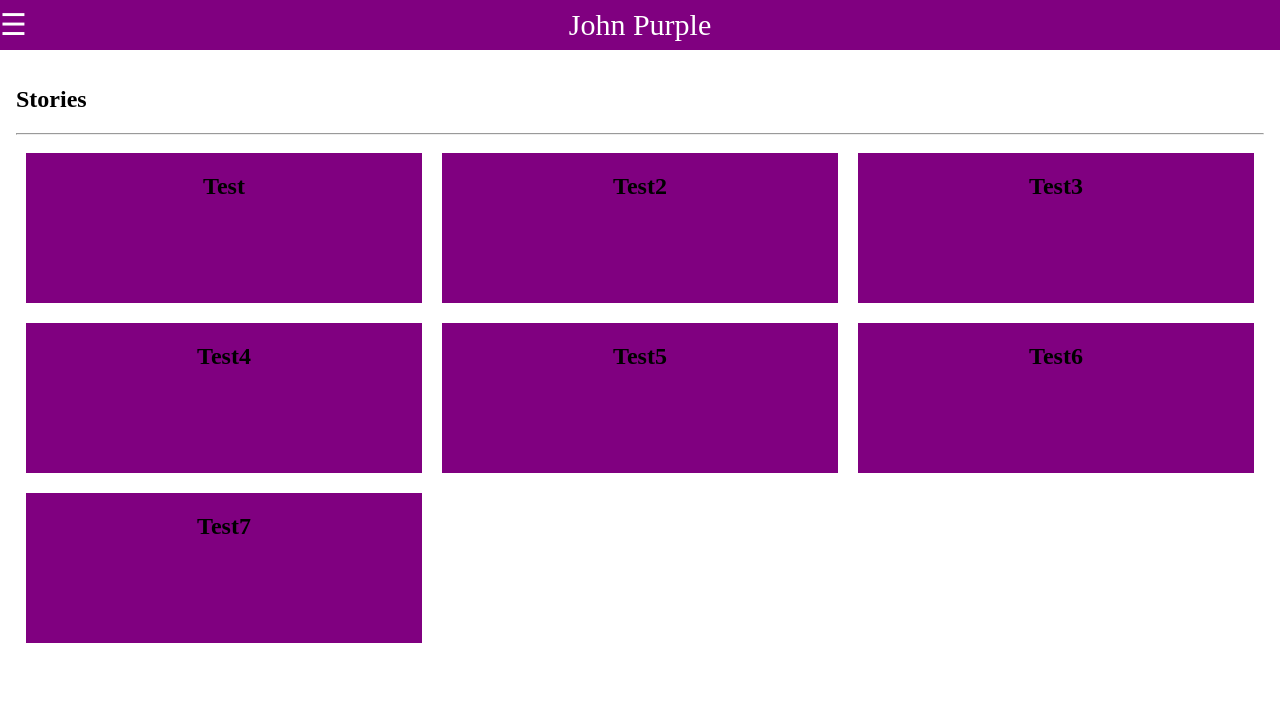
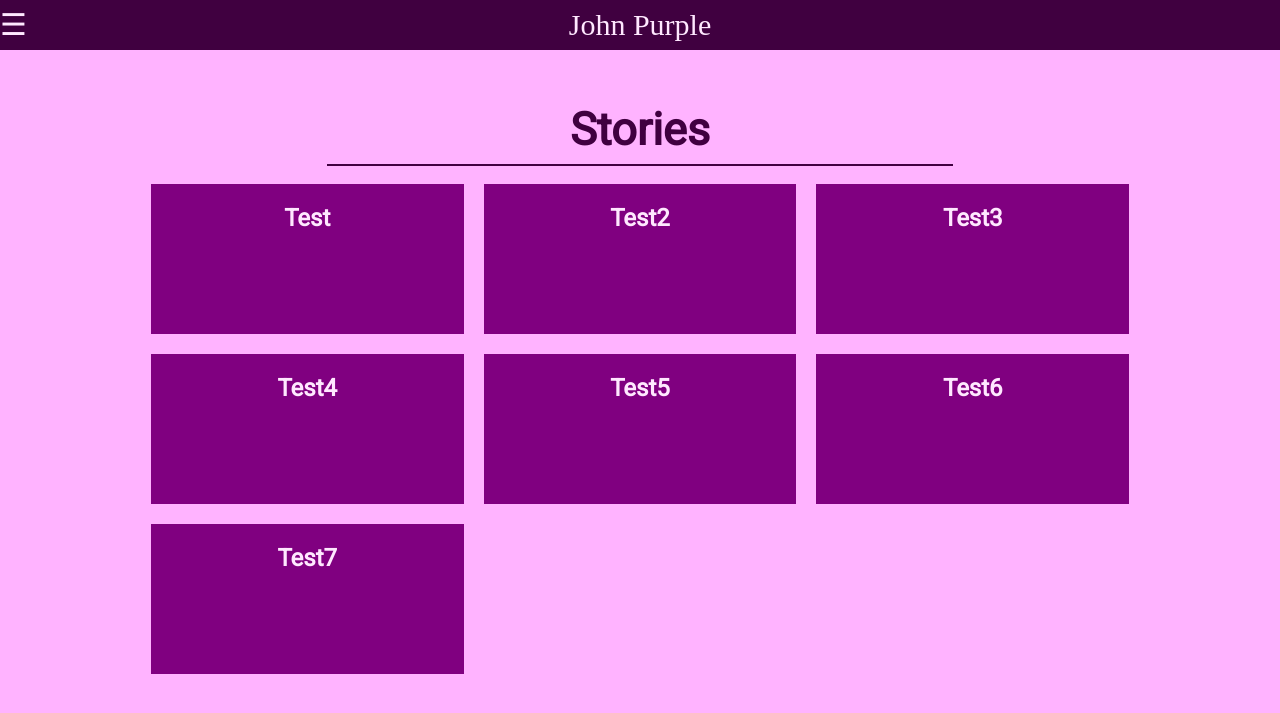
Before and after one commit to lbstrjhnsn/lbstrjhnsn.github.io, a Jekyll site: the page built from stories.html, in a window 1280 px wide. Shown: the top 713 px of the page. Built offline with Jekyll 4.4.1, drawn with Linux system fonts in a browser that asks for light colours; some web fonts are replaced.

Commit message:
styling changes

```diff
--- a/_sass/default.scss
+++ b/_sass/default.scss
@@ -1,17 +1,18 @@
 .container {
   display: grid;
-  width: 100%;
+  width: 80%;
   grid-template-columns: repeat(3, 1fr);
   grid-template-rows: repeat(auto-fill, auto);
   padding: 0;
-  margin: 0;
+  margin: auto;
   align-items: center;
   list-style: none;
+  font-family: 'Roboto', sans-serif;
 }
 
 .container a {
   text-decoration: none;
-  color: black;
+  color: #ffe8ff;
 }
 
 .container li {
@@ -21,6 +22,16 @@
 .container-item {
   margin: 10px;
   height: 150px;
-  background: purple;
+  background: #800080;
   text-align: center;
 }
+
+.pageHeading {
+  font-size: 45px;
+  margin-bottom: 0;
+}
+
+hr {
+  width: 50%;
+  border: 1px solid #400040;
+}
--- a/_sass/navigation.scss
+++ b/_sass/navigation.scss
@@ -1,16 +1,17 @@
 body {
   transition: background-color .5s;
+  background-color: #ffb3ff;
 }
 
 .topbar {
-  background: purple;
+  background: #400040;
   display: flex;
   flex-flow: row nowrap;
   justify-content: space-between;
   padding: 0;
   margin: 0;
   list-style: none;
-  color: white;
+  color: #ffe8ff;
 }
 
 .topbar li:nth-of-type(2) {
@@ -27,7 +28,7 @@ body {
 
 .topbar-item a {
   text-decoration: none;
-  color: white;
+  color: #ffe8ff;
 }
 
 .sidenav {
@@ -39,43 +40,56 @@ body {
   position: fixed;
   z-index: 1;
   left: 0;
-  background-color: #0a0a0a;
+  background-color: #590059;
   overflow-x: hidden;
   transition: 0.5s;
+  font-family: 'Roboto', sans-serif;
 }
 
 .sidenav a {
   padding: 8px 8px 8px 10px;
+  margin-left: 25px;
   text-decoration: none;
   font-size: 25px;
-  color: #818181;
+  color: #ffb3ff;
   display: block;
   transition: 0.3s;
 }
 
 .sidenav a:hover {
-  color: #800080;
+  color: #ffe8ff;
 }
 
 #main {
   transition: margin-left .5s;
   padding: 16px;
+  font-family: 'Roboto', sans-serif;
+  color: #400040;
+  text-align: center;
 }
 
 /*
-@keyframes slideInFromLeft {
+#sidebar-toggle {
+  margin-left: 25px;
+}
+
+/*
+@keyframes slideInFromTop {
   0% {
-    transform: translateX(-100%);
+    transform: translateY(-100%);
   }
   100% {
-    transform: translateX(0);
+    transform: translateY(0);
   }
 }
 
-nav {
-  animation: 1s ease-out 0s 1 slideInFromLeft;
+.transition {
+  transition: all 5s linear 0s;
 }
 
+.slideTransition {
+
+}
 
 .transition-scroll {
   transition: 500ms;
```
